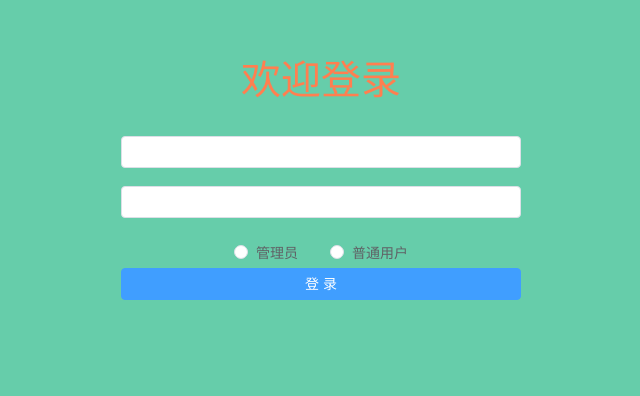
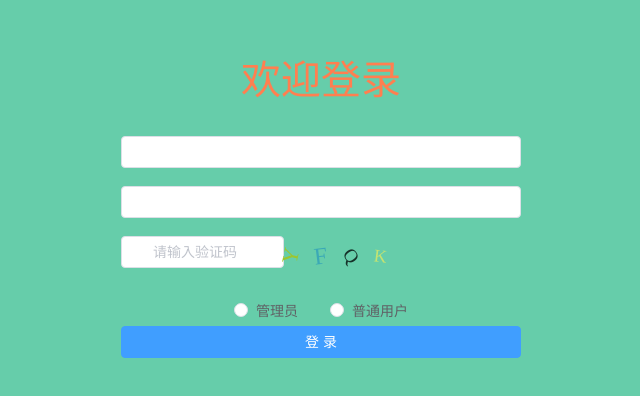
Before and after one commit to zhangyaowei33/vue, a Vue app: page /login in a window 1280 px wide. Shown: the part 132-528 px from the top of the page, without its empty margins (319-959 px from the left). Built offline with nearby package versions, Linux system fonts and the light colour scheme.

Commit message:
新增验证码

```diff
--- a/public/index.html
+++ b/public/index.html
@@ -6,6 +6,7 @@
     <meta name="viewport" content="width=device-width,initial-scale=1.0">
     <link rel="icon" href="<%= BASE_URL %>favicon.ico">
     <title><%= htmlWebpackPlugin.options.title %></title>
+      <script src="static/config.js"></script>
   </head>
   <body>
     <noscript>
--- /dev/null
+++ b/public/static/config.js
@@ -0,0 +1,3 @@
+window.server = {
+    filesUploadUrl:"localhost"
+}
--- /dev/null
+++ b/src/components/ValidCode.vue
@@ -0,0 +1,95 @@
+<template>
+  <div
+      class="ValidCode disabled-select"
+      :style="`width:${width}; height:${height}`"
+      @click="refreshCode"
+  >
+    <span
+        v-for="(item, index) in codeList"
+        :key="index"
+        :style="getStyle(item)"
+    >{{ item.code }}</span>
+  </div>
+</template>
+
+<script>
+export default {
+  name: 'ValidCode',
+  model: {
+    prop: 'value',
+    event: 'input'
+  },
+  props: {
+    width: {
+      type: String,
+      default: '100px'
+    },
+    height: {
+      type: String,
+      default: '40px'
+    },
+    length: {
+      type: Number,
+      default: 4
+    },
+    refresh: {
+      type: Number
+    }
+  },
+  data () {
+    return {
+      codeList: []
+    }
+  },
+  watch: {
+    refresh () {
+      this.createdCode()
+    }
+  },
+  mounted () {
+    this.createdCode()
+  },
+  methods: {
+    refreshCode () {
+      this.createdCode()
+    },
+    createdCode () {
+      const len = this.length
+      const codeList = []
+      const chars = 'ABCDEFGHJKMNPQRSTWXYZabcdefhijkmnprstwxyz0123456789'
+      const charsLen = chars.length
+      // 生成
+      for (let i = 0; i < len; i++) {
+        const rgb = [Math.round(Math.random() * 220), Math.round(Math.random() * 240), Math.round(Math.random() * 200)]
+        codeList.push({
+          code: chars.charAt(Math.floor(Math.random() * charsLen)),
+          color: `rgb(${rgb})`,
+          fontSize: `${10 + (+[Math.floor(Math.random() * 10)] + 6)}px`,
+          padding: `${[Math.floor(Math.random() * 10)]}px`,
+          transform: `rotate(${Math.floor(Math.random() * 90) - Math.floor(Math.random() * 90)}deg)`
+        })
+      }
+      // 指向
+      this.codeList = codeList
+      // 将当前数据派发出去
+      // console.log(codeList.map(item => item.code).join(''))
+      this.$emit('input', codeList.map(item => item.code).join(''))
+    },
+    getStyle (data) {
+      return `color: ${data.color}; font-size: ${data.fontSize}; padding: ${data.padding}; transform: ${data.transform}`
+    }
+  }
+}
+</script>
+
+<style scoped>
+.ValidCode{
+  display: flex;
+  justify-content: center;
+  align-items: center;
+  cursor: pointer;
+}
+.ValidCode span{
+  display: inline-block;
+}
+</style>
--- a/src/views/Book.vue
+++ b/src/views/Book.vue
@@ -3,7 +3,15 @@
     <!--    功能区域-->
     <div style="margin: 10px 0">
       <el-button type="primary" @click="add" v-if = "user.role ===1">新增</el-button>
-
+      <el-popconfirm
+          v-if="user.role === 1"
+          title="确定删除吗？"
+          @confirm="deleteBatch"
+      >
+        <template #reference>
+          <el-button type="danger" >批量删除</el-button>
+        </template>
+      </el-popconfirm>
     </div>
 
     <!--    搜索区域-->
@@ -13,7 +21,9 @@
     </div>
 
     <!--    数据展示区域-->
-    <el-table :data="tableData" border stripe style="width: calc(100% - 30px)">
+    <el-table :data="tableData" border stripe style="width: calc(100% - 30px)" @selection-change="handleSelectionChange">
+      <el-table-column type="selection" width="55">
+      </el-table-column>
       <el-table-column prop="id" label="ID" sortable />
       <el-table-column prop="bookName" label="书名" />
       <el-table-column prop="price" label="价格" />
@@ -70,6 +80,8 @@
           </el-form-item>
           <el-form-item  label="封面">
             <el-upload  ref="upload" action="http://localhost:8081/files/upload" :on-success="filesUploadSuccess">
+<!--              这里action应该将data中的filesUploadUrl传进来，但是失败了，以后看看-->
+<!--            <el-upload  ref="upload" action=filesUploadUrl :on-success="filesUploadSuccess">-->
               <el-button type="primary">点击上传</el-button>
             </el-upload>
           </el-form-item>
@@ -115,7 +127,8 @@ export default {
       pageSize: 3,
       total:0,
       tableData :[],
-
+      filesUploadUrl: "http://" + window.server.filesUploadUrl + "8081/files/upload",
+      ids: []
     }
   },
   created() {
@@ -131,6 +144,32 @@ export default {
     this.load()
   },
   methods:{
+    deleteBatch() {
+      if (!this.ids.length) {
+        ElMessage({
+          type: "warning",
+          message: "请选择数据！"
+        })
+        return
+      }
+      request.post("/book/deleteBatch", this.ids).then(res => {
+        if (res.code === '0') {
+          ElMessage({
+            type: "success",
+            message: "批量删除成功"
+          })
+          this.load()
+        } else {
+          ElMessage({
+            type: "error",
+            message: res.msg
+          })
+        }
+      })
+    },
+    handleSelectionChange(val) {
+      this.ids = val.map(v => v.id)
+    },
     //上传图片成功后返回连接
     filesUploadSuccess(res){
       console.log(res)
--- a/src/views/Login.vue
+++ b/src/views/Login.vue
@@ -8,6 +8,12 @@
         </el-form-item>
         <el-form-item prop="password">
           <el-input v-model="form.password" show-password></el-input>
+        </el-form-item>
+        <el-form-item>
+          <div style="display: flex">
+            <el-input prefix-icon="el-icon-key" v-model="form.validCode" style="width: 50%;" placeholder="请输入验证码"></el-input>
+            <ValidCode @input="createValidCode" />
+          </div>
         </el-form-item>
         <div style="text-align: center " >
           <el-radio v-model="form.role" label=1 >管理员</el-radio>
@@ -25,6 +31,7 @@
 <script>
 import request from "@/utils/request";
 import {ElMessage} from "element-plus";
+import ValidCode from "@/components/ValidCode";
 import {reactive} from "vue";
 
 const rules = reactive({
@@ -34,19 +41,46 @@ const rules = reactive({
 
 export default {
   name: "Login.vue",
+  components: {
+    ValidCode,
+  },
   data(){
     return{
       form:{},
-      rules
+      rules,
+      validCode: ''
+      // 加背景图片
+      // bg: {
+      //   backgroundImage: "url(" + require("@/assets/bg.jpg") + ")",
+      //   backgroundRepeat: "no-repeat",
+      //   backgroundSize: "100% 100%"
+      // }
     }
   },
   created() {
     sessionStorage.removeItem("user") //登录时清除sess缓存
   },
   methods:{
+    createValidCode(data) {
+      this.validCode = data
+    },
     login(){
       this.$refs['form'].validate((valid) =>{
         if(valid){
+          if (!this.form.validCode) {
+            ElMessage({
+              type: "error",
+              message: "请填写验证码"
+            })
+            return
+          }
+          if(this.form.validCode.toLowerCase() !== this.validCode.toLowerCase()) {
+            ElMessage({
+              type: "error",
+              message: "验证码错误"
+            })
+            return
+          }
           request.post("/user/login", this.form).then(res => {
             if(res.code === '0'){
               ElMessage({
```
